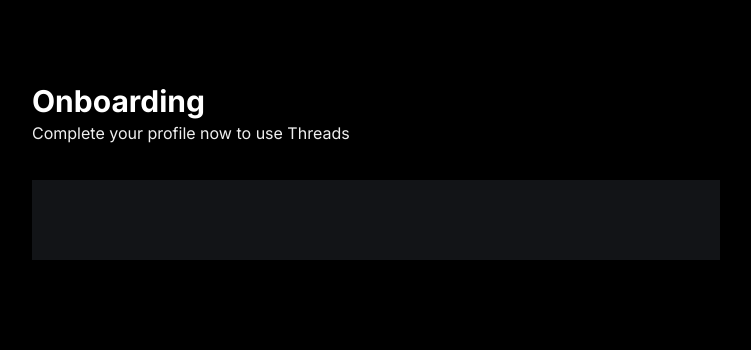
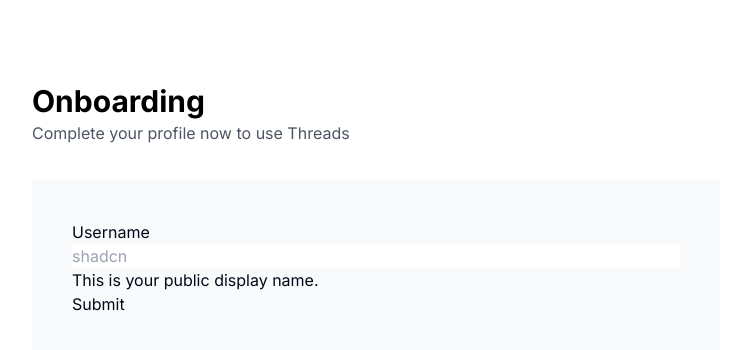
Before and after one commit to MMH576/threads, a Next.js app: page /onboarding in a window 1280 px wide. Shown: the top 350 px of the page, without its empty margins (264-1015 px from the left). Built offline with nearby package versions, Linux system fonts and the light colour scheme; no server answers.

Commit message:
modified onboarding page color scheme

```diff
--- a/Components/forms/AccountProfile.tsx
+++ b/Components/forms/AccountProfile.tsx
@@ -13,6 +13,7 @@
 import { Input } from "@/Components/ui/input"
 import { zodResolver } from "@hookform/resolvers/zod";
 import { UserValidation } from "@/lib/validations/user";
+import * as z from "zod";
 interface Props {
     user: {
         id: string;
@@ -35,10 +36,34 @@
             bio: "",
         },
     })
+    // Define a submit handler.
+  function onSubmit(values: z.infer<typeof UserValidation>) {
+    // Do something with the form values.
+    // ✅ This will be type-safe and validated.
+    console.log(values)
+  }
     return (
-        <Form>
-
-        </Form>
+        <Form {...form}>
+      <form onSubmit={form.handleSubmit(onSubmit)} className="space-y-8">
+        <FormField
+          control={form.control}
+          name="username"
+          render={({ field }) => (
+            <FormItem>
+              <FormLabel>Username</FormLabel>
+              <FormControl>
+                <Input placeholder="shadcn" {...field} />
+              </FormControl>
+              <FormDescription>
+                This is your public display name.
+              </FormDescription>
+              <FormMessage />
+            </FormItem>
+          )}
+        />
+        <Button type="submit">Submit</Button>
+      </form>
+    </Form>
     )
 }
 
--- /dev/null
+++ b/Components/ui/input.tsx
@@ -0,0 +1,22 @@
+import * as React from "react"
+
+import { cn } from "@/lib/utils"
+
+const Input = React.forwardRef<HTMLInputElement, React.ComponentProps<"input">>(
+  ({ className, type, ...props }, ref) => {
+    return (
+      <input
+        type={type}
+        className={cn(
+          "flex h-10 w-full rounded-md border border-input bg-background px-3 py-2 text-base ring-offset-background file:border-0 file:bg-transparent file:text-sm file:font-medium file:text-foreground placeholder:text-muted-foreground focus-visible:outline-none focus-visible:ring-2 focus-visible:ring-ring focus-visible:ring-offset-2 disabled:cursor-not-allowed disabled:opacity-50 md:text-sm",
+          className
+        )}
+        ref={ref}
+        {...props}
+      />
+    )
+  }
+)
+Input.displayName = "Input"
+
+export { Input }
--- a/app/(auth)/layout.tsx
+++ b/app/(auth)/layout.tsx
@@ -13,7 +13,7 @@
   return (
     <ClerkProvider>
       <html lang="en">
-        <body className={`${inter.className} bg-dark-1`}>{children}</body>
+        <body className={`${inter.className} bg-white`}>{children}</body>
       </html>
     </ClerkProvider>
   );
--- a/app/(auth)/onboarding/page.tsx
+++ b/app/(auth)/onboarding/page.tsx
@@ -16,10 +16,10 @@
     }
 
     return (
-        <main className="mx-auto flex max-w-3xl flex-col justify-start px-10 py-20">
-            <h1 className="head-text">Onboarding</h1>
-            <p className="text-light-2 text-base-regular">Complete your profile now to use Threads</p>
-            <section className="mt-9 bg-dark-2 p-10">
+        <main className="mx-auto flex max-w-3xl flex-col justify-start px-10 py-20 bg-white">
+            <h1 className="head-text text-black">Onboarding</h1>
+            <p className="text-base-regular text-gray-600">Complete your profile now to use Threads</p>
+            <section className="mt-9 bg-gray-50 p-10">
                 <AccountProfile
                 user={userData}
                 btnTitle="Continue"
```
